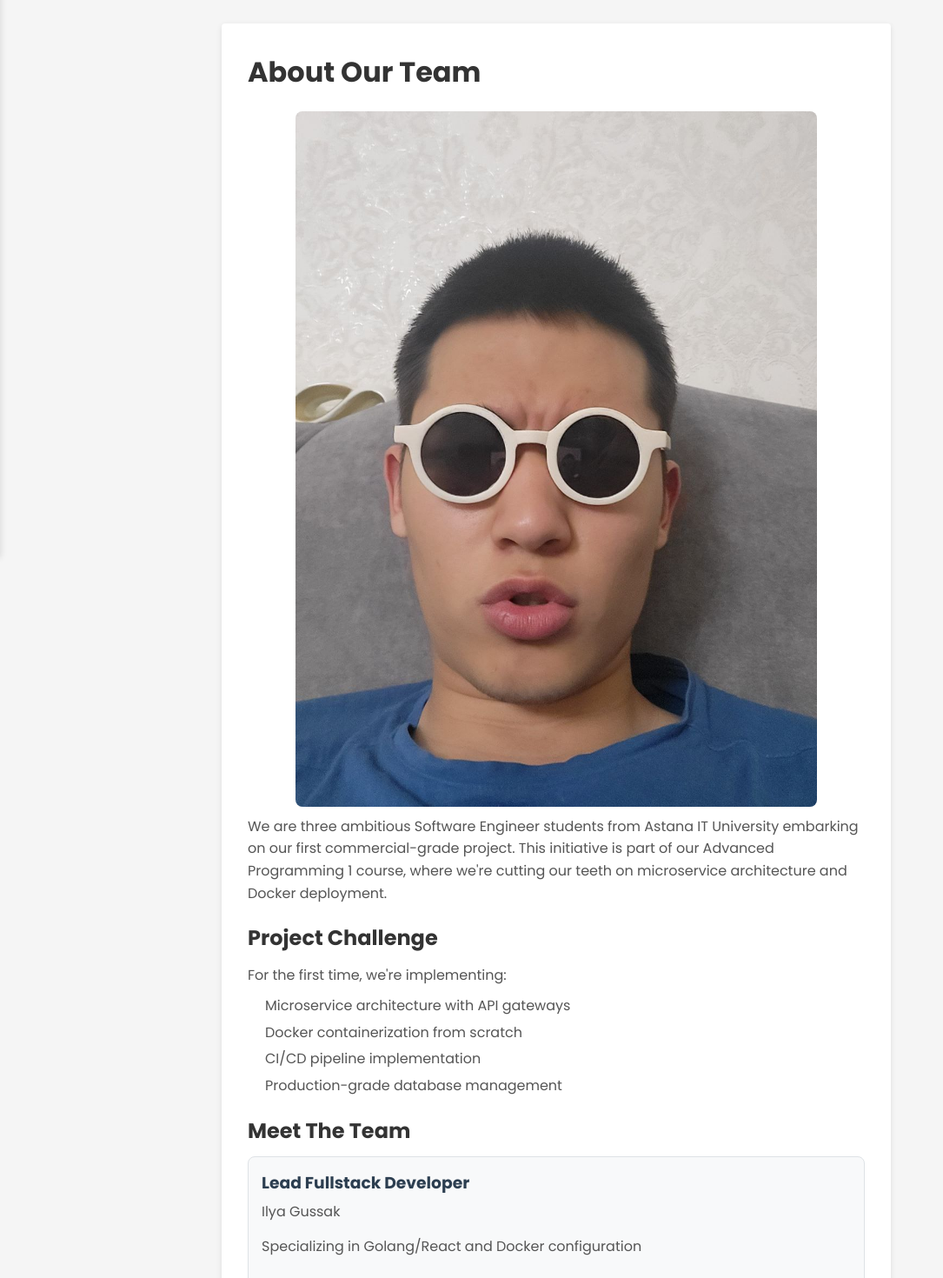
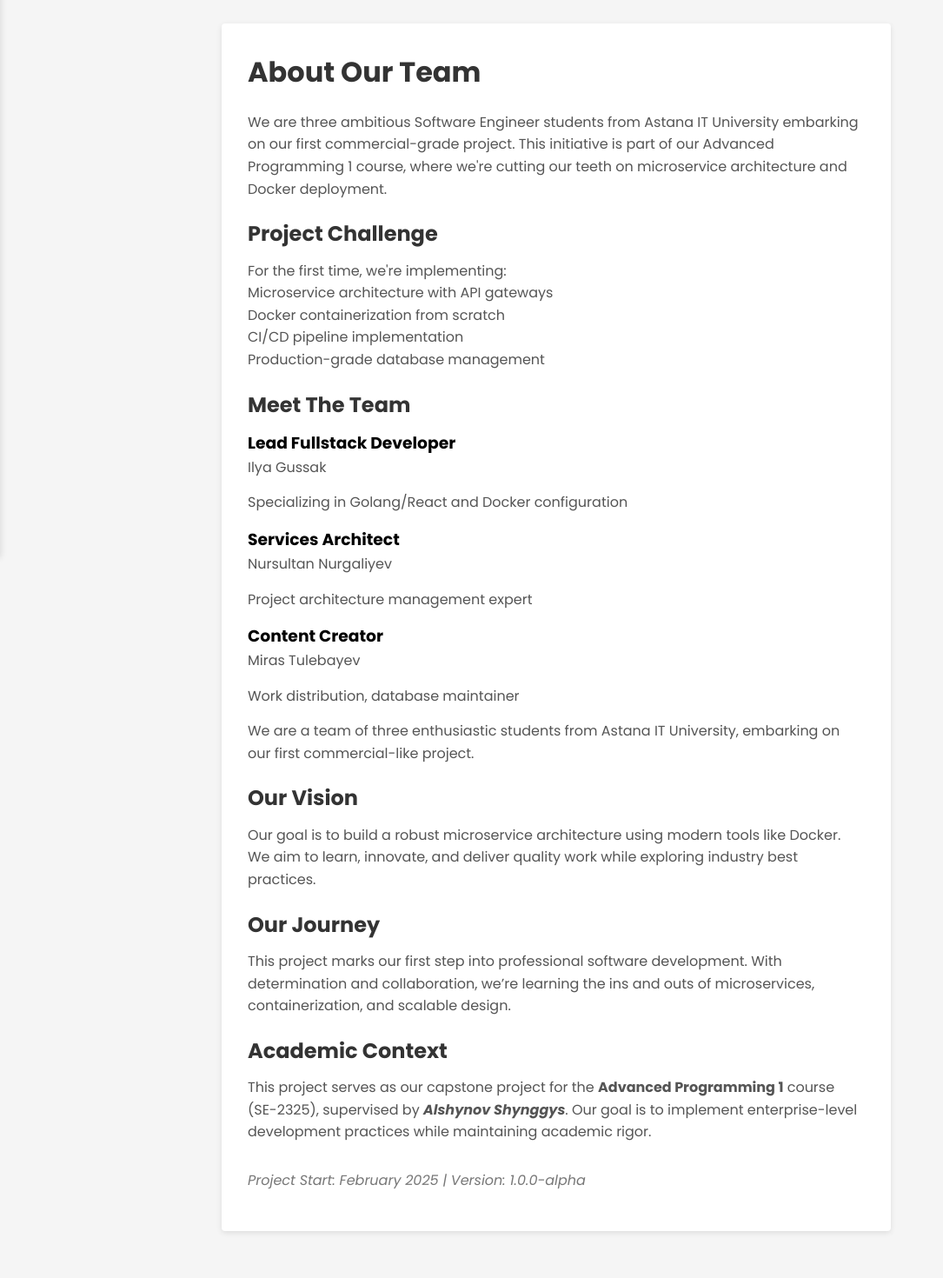
Before and after one commit to mephirious/group-project, a React (Create React App) app in the folder frontend/: page /about in a window 1280 px wide. Shown: the part 160-1630 px from the top of the page at 87% size, without its empty margins (0-1085 px from the left). Built offline with nearby package versions, Linux system fonts and the light colour scheme; no server answers.

Commit message:
feat: fix scss

```diff
--- a/frontend/src/pages/AboutPage/AboutPage.js
+++ b/frontend/src/pages/AboutPage/AboutPage.js
@@ -9,7 +9,6 @@ const AboutPage = () => {
         <div className="about-content bg-white p-4 rounded shadow">
           <h1 className="title">About Our Team</h1>
           <div className="team-intro">
-            <img src={teamPhoto} alt="Our Team" className="team-photo" />
             <p className="intro">
               We are three ambitious Software Engineer students from Astana IT University
               embarking on our first commercial-grade project. This initiative is part of
--- a/frontend/src/pages/TermsOfServicePage/TermsOfServicePage.scss
+++ b/frontend/src/pages/TermsOfServicePage/TermsOfServicePage.scss
@@ -1,38 +1,48 @@
-// Shared academic styling
-.team-photo {
-    width: 100%;
-    max-width: 600px;
-    margin: 1rem auto;
-    border-radius: 8px;
+.terms-page {
+  .container {
+    max-width: 800px;
+    margin: 0 auto;
+    padding: 0 15px;
   }
 
-  .tech-list, .faq-list {
-    padding-left: 1.5rem;
-    margin: 1rem 0;
+  .terms-content {
+    padding: 30px;
+    background: #fff;
+    border-radius: 4px;
+    box-shadow: 0 2px 6px rgba(0, 0, 0, 0.1);
+    margin-bottom: 30px;
 
-    li {
-      margin: 0.5rem 0;
-      padding-left: 0.5rem;
-    }
+    .title {
+      font-size: 32px;
+      font-weight: 700;
+      margin-bottom: 20px;
+      color: #333;
     }
 
-  .contact-card, .member-card {
-    background: #f8f9fa;
-    border-radius: 8px;
-    padding: 1.5rem;
-    margin: 1rem 0;
-    border: 1px solid #dee2e6;
+    .intro {
+      font-size: 16px;
+      line-height: 1.6;
+      margin-bottom: 20px;
+      color: #555;
+    }
 
-    h3 {
-      color: #2c3e50;
-      margin-bottom: 0.5rem;
+    h2 {
+      font-size: 24px;
+      margin: 20px 0 10px;
+      color: #333;
     }
+
+    p {
+      font-size: 16px;
+      line-height: 1.6;
+      color: #555;
+      margin-bottom: 15px;
     }
 
     .updated {
-    font-size: 0.9rem;
-    color: #6c757d;
-    border-top: 1px solid #dee2e6;
-    padding-top: 1rem;
-    margin-top: 2rem;
+      margin-top: 30px;
+      font-style: italic;
+      color: #777;
     }
+  }
+}
```
Lines whose indentation alone changed are shown as unchanged.
